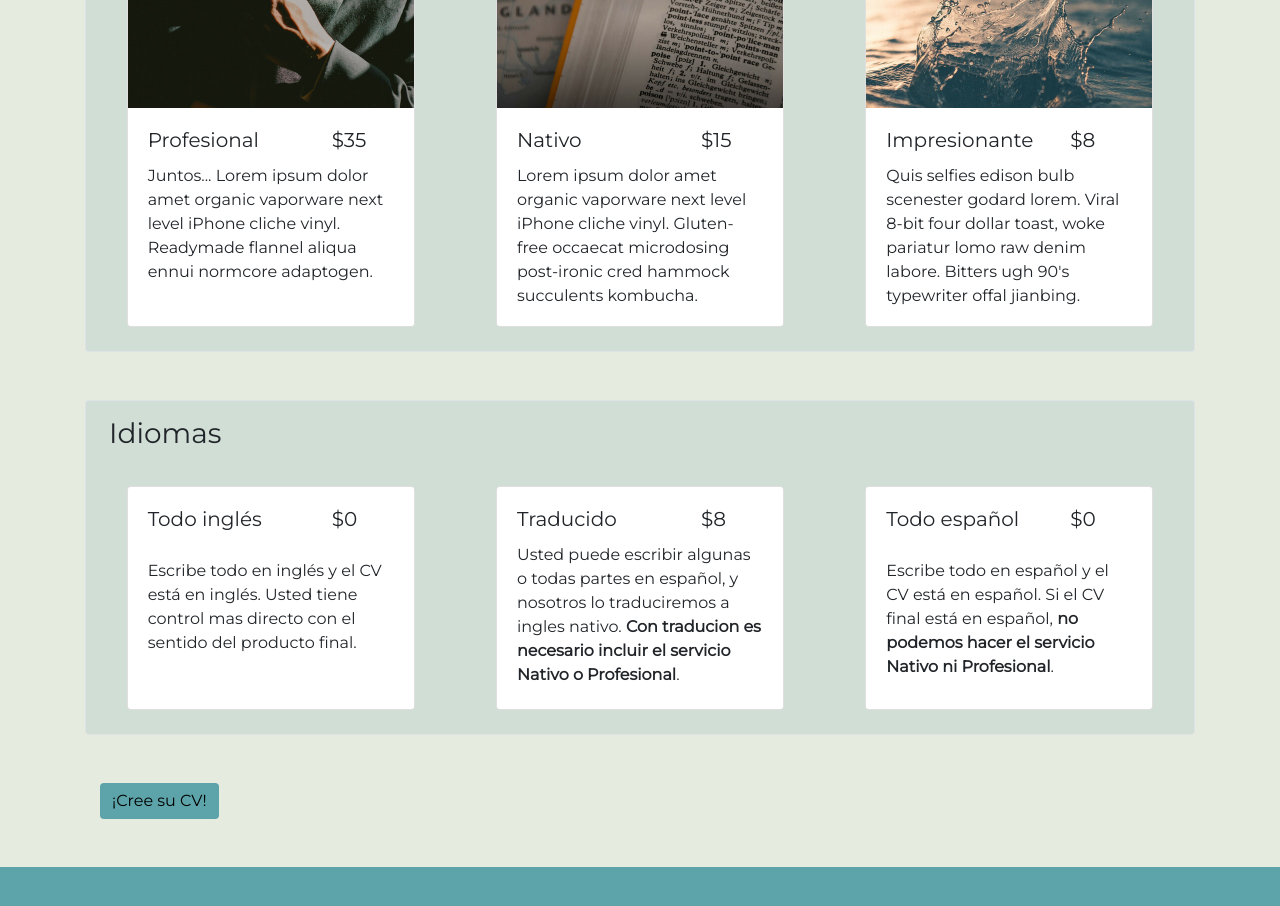
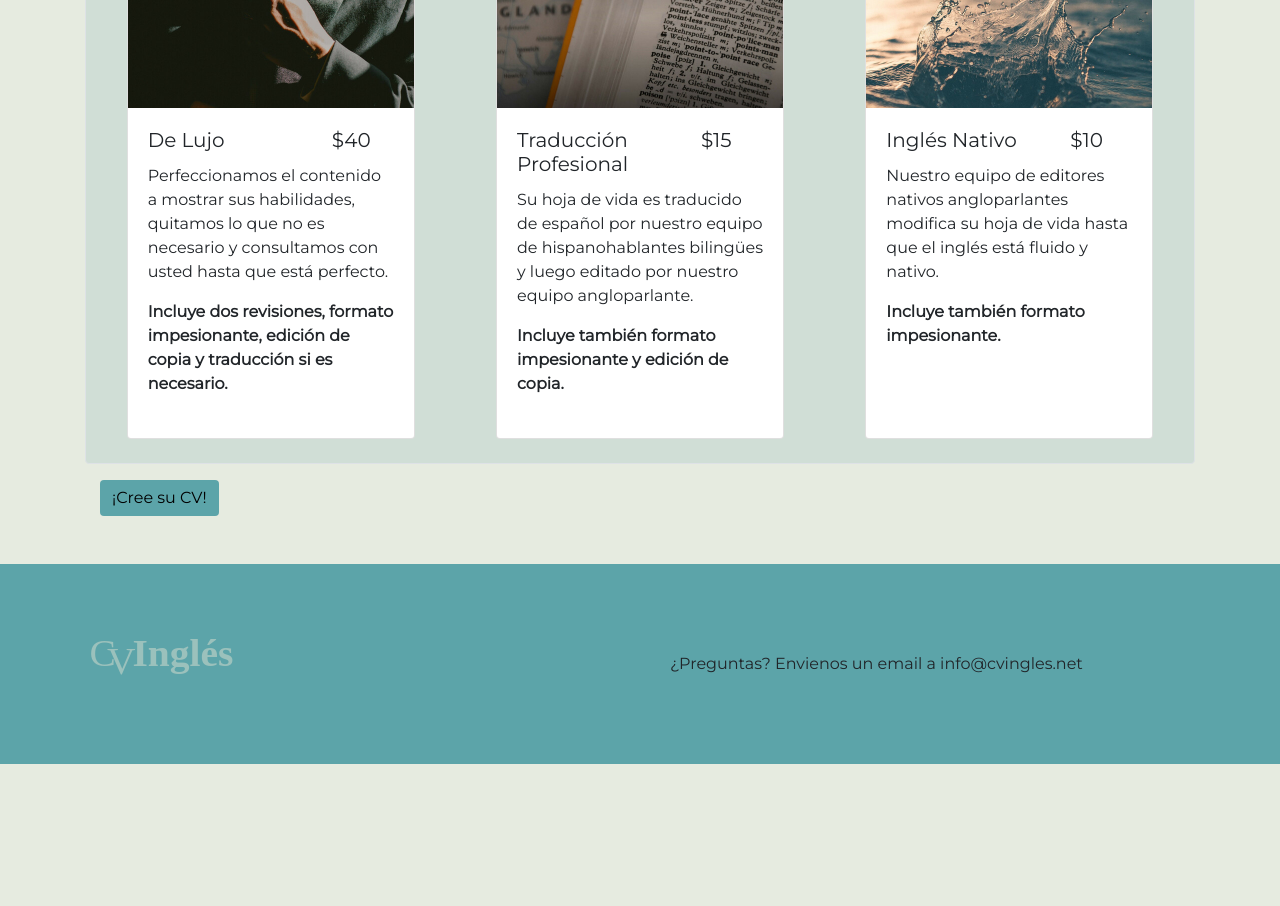
Before and after one commit to coldham10/CVIngles_react_app, a React (Create React App) app: page /empiece in a window 1280 px wide. Shown: the part 340-1246 px from the top of the page. After the commit the page ends 1104 px from the top, so only its background shows below. Built offline with nearby package versions, Linux system fonts and the light colour scheme; a web font is replaced by a local one.

Commit message:
Updated service options

```diff
--- a/src/Choice.js
+++ b/src/Choice.js
@@ -29,15 +29,19 @@ class Choice extends React.Component{
             <Col>
             <Card
                 className={'mx-auto my-4'}
-                style={{ width: '18rem' , height: '25rem', backgroundColor: (this.state.options.service === 'p' ? "#5ca4a9" : "white")}}
+                style={{ width: '18rem' , height: '32rem', backgroundColor: (this.state.options.service === 'p' ? "#5ca4a9" : "white")}}
                 onClick={() => this.setState({'options': Object.defineProperty({...this.state.options}, 'service', {'value': 'p'})})}
             >
                 <Card.Img variant="top" src="./shrink-suit.jpg" />
                 <Card.Body>
-                    <Card.Title><Row><Col>Profesional</Col><Col xs={4}>$35</Col></Row></Card.Title>
+                    <Card.Title><Row><Col>De Lujo</Col><Col xs={4}>$40</Col></Row></Card.Title>
                     <Card.Text>
-                        Juntos... Lorem ipsum dolor amet organic vaporware next level iPhone cliche vinyl.
-                        Readymade flannel aliqua ennui normcore adaptogen.
+                        <p>
+                        Perfeccionamos el contenido a mostrar sus habilidades, quitamos lo que no es necesario y consultamos con usted hasta que está perfecto.
+                        </p>
+                        <p>
+                        <strong>Incluye dos revisiones, formato impesionante, edición de copia y traducción si es necesario.</strong>
+                        </p>
                     </Card.Text>
                 </Card.Body>
             </Card>
@@ -46,15 +50,19 @@ class Choice extends React.Component{
             <Col>
             <Card
                 className="mx-auto my-4"
-                style={{ width: '18rem' , height: '25rem', backgroundColor: (this.state.options.service === 'n' ? "#5ca4a9" : "white")}}
+                style={{ width: '18rem' , height: '32rem', backgroundColor: (this.state.options.service === 'n' ? "#5ca4a9" : "white")}}
                 onClick={() => this.setState({'options': Object.defineProperty({...this.state.options}, 'service', {'value': 'n'})})}
             >
                 <Card.Img variant="top" src="./shrink-english.jpg" />
                 <Card.Body>
-                    <Card.Title><Row><Col>Nativo</Col><Col xs={4}>$15</Col></Row></Card.Title>
+                    <Card.Title><Row><Col>Traducción Profesional</Col><Col xs={4}>$15</Col></Row></Card.Title>
                     <Card.Text>
-                        Lorem ipsum dolor amet organic vaporware next level iPhone cliche vinyl.
-                        Gluten-free occaecat microdosing post-ironic cred hammock succulents kombucha.
+                        <p>
+                        Su hoja de vida es traducido de español por nuestro equipo de hispanohablantes bilingües y luego editado por nuestro equipo angloparlante.
+                        </p>
+                        <p>
+                        <strong>Incluye también formato impesionante y edición de copia.</strong>
+                        </p>
                     </Card.Text>
                 </Card.Body>
             </Card>
@@ -63,73 +71,24 @@ class Choice extends React.Component{
             <Col>
             <Card
                 className="mx-auto my-4"
-                style={{ width: '18rem' , height: '25rem', backgroundColor: (this.state.options.service === 'i' ? "#5ca4a9" : "white")}}
+                style={{ width: '18rem' , height: '32rem', backgroundColor: (this.state.options.service === 'i' ? "#5ca4a9" : "white")}}
                 onClick={() => this.setState({'options': Object.defineProperty({...this.state.options}, 'service', {'value': 'i'})})}
             >
                 <Card.Img variant="top" src="./shrink-splash.jpg" />
                 <Card.Body>
-                    <Card.Title><Row><Col>Impresionante</Col><Col xs={4}>$8</Col></Row></Card.Title>
+                    <Card.Title><Row><Col>Inglés Nativo</Col><Col xs={4}>$10</Col></Row></Card.Title>
                     <Card.Text>
-                        Quis selfies edison bulb scenester godard lorem.
-                        Viral 8-bit four dollar toast, woke pariatur lomo raw denim labore. Bitters ugh 90's typewriter offal jianbing.
+                        <p>
+                        Nuestro equipo de editores nativos angloparlantes modifica su hoja de vida hasta que el inglés está fluido y nativo.
+                        </p>
+                        <p>
+                        <strong>Incluye también formato impesionante.</strong>
+                        </p>
                     </Card.Text>
                 </Card.Body>
             </Card>
             </Col>
             </Row>
-            </Container>
-
-            <Container className="border rounded my-5 choice-group">
-            <h3 className="pb-1 pt-3 px-2">Idiomas</h3>
-            <Row>
-            <Col>
-            <Card
-                className="mx-auto my-4"
-                style={{ width: '18rem' , height: '14rem', backgroundColor: ((this.state.options.inLang === 'en' && this.state.options.outLang === 'en') ? "#5ca4a9" : "white")}}
-                onClick={() => this.setState({'options': Object.defineProperties({...this.state.options}, {'inLang': {'value': 'en'}, 'outLang': {'value':'en'}})})}
-            >
-                <Card.Body>
-                    <Card.Title><Row><Col>Todo inglés</Col><Col xs={4}>$0</Col></Row></Card.Title>
-                    <Card.Text className="py-3">
-                        Escribe todo en inglés y el CV está en inglés.
-                        Usted tiene control mas directo con el sentido del producto final.
-                    </Card.Text>
-                </Card.Body>
-            </Card>
-            </Col>
-
-            <Col>
-            <Card
-                className="mx-auto my-4"
-                style={{ width: '18rem' , height: '14rem', backgroundColor: ((this.state.options.inLang === 'es' && this.state.options.outLang === 'en') ? "#5ca4a9" : "white")}}
-                onClick={() => this.setState({'options': Object.defineProperties({...this.state.options}, {'inLang': {'value': 'es'}, 'outLang': {'value':'en'}})})}
-            >
-                <Card.Body>
-                    <Card.Title><Row><Col>Traducido</Col><Col xs={4}>$8</Col></Row></Card.Title>
-                    <Card.Text>
-                        Usted puede escribir algunas o todas partes en español, y nosotros lo traduciremos a ingles nativo.{' '}
-                        <strong>Con traducion es necesario incluir el servicio Nativo o Profesional</strong>.
-                    </Card.Text>
-                </Card.Body>
-            </Card>
-            </Col>
-
-            <Col>
-            <Card
-                className="mx-auto my-4"
-                style={{ width: '18rem' , height: '14rem', backgroundColor: ((this.state.options.inLang === 'es' && this.state.options.outLang === 'es') ? "#5ca4a9" : "white")}}
-                onClick={() => this.setState({'options': Object.defineProperties({...this.state.options}, {'inLang': {'value': 'es'}, 'outLang': {'value':'es'}})})}
-            >
-                <Card.Body>
-                    <Card.Title><Row><Col>Todo español</Col><Col xs={4}>$0</Col></Row></Card.Title>
-                    <Card.Text className="py-3">
-                        Escribe todo en español y el CV está en español. Si el CV final está en español, <strong>no podemos hacer el servicio Nativo ni Profesional</strong>.
-                    </Card.Text>
-                </Card.Body>
-            </Card>
-            </Col>
-            </Row>
-
             </Container>
 
             <Container className="pb-5">
--- a/src/Home.js
+++ b/src/Home.js
@@ -80,6 +80,7 @@ function Home() {
             </Carousel.Item>
         </Carousel>
         </Container>
+
         <Container className="my-3 p-3" id="servicios">
         <h1 className="my-3">Que hacemos?</h1>
         <p className="p-2">
@@ -88,7 +89,7 @@ function Home() {
         </p>
         <p className="p-2">
         Nuestro <strong>equipo de editores nativos angloparlantes</strong> puede modificar su hoja de vida para decir lo que quiere como si fuera inglés su idioma primera.
-        Si no esta comodo o tienes un sentido dificil traducir a inglés, también tenemos hispanohablantes bilingües que pueden trabajar mano a mano con nuestros editores para traducir y refinar exactamente que quiere decir.
+        Si no esta comodo o tiene un sentido dificil traducir a inglés, también tenemos hispanohablantes bilingües que pueden trabajar mano a mano con nuestros editores para traducir y refinar exactamente que quiere decir.
         </p>
         <p className="p-2">
         Además con nuestro servicio Profesional, asignamos un editor personal a usted para revisar la estructra de su CV, enfocarlo en sus habilidades mas importantes, y hablamos con usted hasta que juntos hemos hecho <strong>una hoja de vida que muestra lo mejor que tiene a su proximo empleador</strong>.
@@ -96,13 +97,13 @@ function Home() {
         </Container>
 
         <Container fluid className="m-0 main-c2">
-        <Container className="mt-3 p-3 ">
-        <h1 className="my-3">Nuestros opciones</h1>
+        <Container className="mt-3 py-3 px-1 p-md-3">
+        <h1 className="my-3 px-3">Nuestros opciones</h1>
 
         <Container className="py-3 px-1">
         <Card bg="light">
             <Card.Header>
-                <h4 className="p-1">Profesional</h4>
+                <h4 className="p-1">Servicio de Lujo{/*Profesional, Perfeccion de contenido?*/}</h4>
             </Card.Header>
             <Card.Body>
                 <p className="p-2 pt-md-3">
@@ -113,7 +114,7 @@ function Home() {
                 Epitomamos los detalles mas importantes a empleadores en su región elegida y conversamos con usted para muestrar al mundo todo lo que puede hacer.
                 </p>
                 <p className="p-2">
-                <strong>Incluye también formato Impesionante y el servicio Nativo.</strong>
+                <strong>Incluye también formato impesionante, edición de copia y traducción si es necesario.</strong>
                 </p>
                 <Button variant="secondary" href="/empiece">Empiece</Button>
             </Card.Body>
@@ -123,35 +124,18 @@ function Home() {
         <Container className="py-3 px-1">
         <Card bg="light">
             <Card.Header>
-                <h4 className="p-1">Nativo</h4>
+                <h4 className="p-1 pt-2">Traducción Profesional</h4>
             </Card.Header>
             <Card.Body>
                 <p className="p-2 pt-md-3">
-                Nuestro equipo de editores nativos angloparlantes modifica su hoja de vida hasta que el inglés está fluido y nativo.
-                Con este servicio <strong>eliminamos toda la evidencia que no es angloparlante nativo</strong> sin cambiar que quieres decir.
+                    A pesar de la mejora de la traducción automática, es todavía obvio cuando ha usado el traductor de Google - no tiene fluidez y es dificil etender.
                 </p>
                 <p className="p-2">
-                Si eliges que traduzcamos su CV, necesita este servicio o el servicio Profesional.
+                    Con este servicio, su hoja de vida es traducido de español por nuestro equipo de hispanohablantes bilingües y luego editado por nuestro equipo angloparlante.
+                    El resultado es <strong>un CV en inglés fluido y nativo con exactamente el mismo sentido que su hoja de vida en español</strong>.
                 </p>
                 <p className="p-2">
-                <strong>Incluye también formato Impesionante.</strong>
-                </p>
-                <Button variant="secondary" href="/empiece">Empiece</Button>
-            </Card.Body>
-        </Card>
-        </Container>
-
-        <Container className="py-3 px-1">
-        <Card bg="light">
-            <Card.Header>
-                <h4 className="p-1 pt-2">Impresionante</h4>
-            </Card.Header>
-            <Card.Body>
-                <p className="p-2 pt-md-3">
-                    Formato profesional y impresionante de su hoja de vida, con opciones de estilo y color. Resulta en un PDF de alta calidad.
-                </p>
-                <p className="p-2">
-                    No areglamos problemas de gramatica y fluidez.
+                <strong>Incluye también formato impesionante y edición de copia.</strong>
                 </p>
                 <p className="p-2">
                     <Button variant="secondary" href="/empiece">Empiece</Button>
@@ -163,24 +147,21 @@ function Home() {
         <Container className="py-3 px-1">
         <Card bg="light">
             <Card.Header>
-                <h4 className="p-1 pt-2">Otros Servicios</h4>
+                <h4 className="p-1">Inglés Nativo</h4>
             </Card.Header>
             <Card.Body>
                 <p className="p-2 pt-md-3">
-                    Si prefiere escrbir en español, podemos traducir su hoja de vida a inglés por un cargo adicional con los servcios Nativo y Profesional.
+                Nuestro equipo de editores nativos angloparlantes modifica su hoja de vida hasta que el inglés está fluido y nativo.
+                Con este servicio <strong>eliminamos toda la evidencia que no es angloparlante nativo</strong> sin cambiar que quieres decir.
                 </p>
                 <p className="p-2">
-                    <Button variant="secondary" href="/empiece">Empiece</Button>
+                <strong>Incluye también formato Impesionante.</strong>
                 </p>
-                <p className="p-2">
-                    Todos nuestros servicios puden ser aplicados a una carta de presentacion también, cargado por palabra.
-                </p>
-                <p className="p-2">
-                    <Button variant="secondary" href="/empiece">Empiece</Button>
-                </p>
+                <Button variant="secondary" href="/empiece">Empiece</Button>
             </Card.Body>
         </Card>
         </Container>
+
 
         </Container>
         </Container>
```
Also changed, not shown: src/TODO.txt (deleted).
